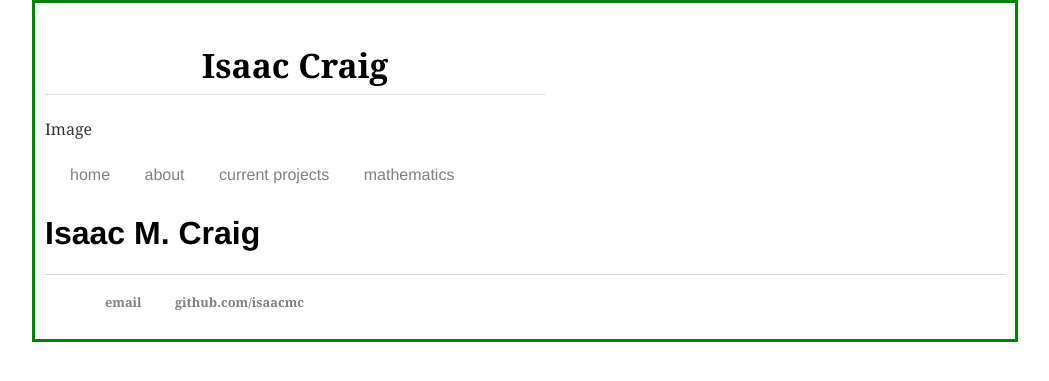
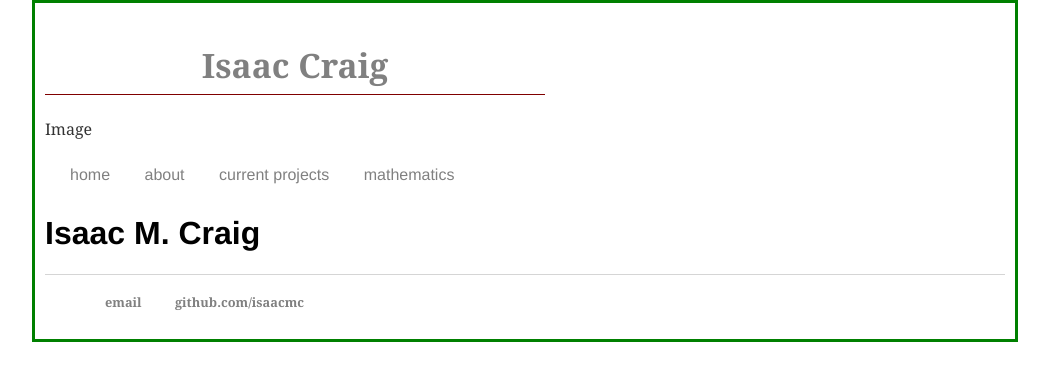
Before and after one commit to isundberg/isaacmc.github.io, a Jekyll site: the page built from index.html, in a window 1280 px wide. Shown: the top 381 px of the page, without its empty margins (115-1164 px from the left). Built offline with Jekyll 4.4.1, drawn with Linux system fonts in a browser that asks for light colours.

Commit message:
Update main.css

```diff
--- a/css/main.css
+++ b/css/main.css
@@ -8,7 +8,7 @@ body {
 }
 
 #site-title {
-    border-bottom: 1px solid #ddd;
+    border-bottom: 1px solid maroon;
     display: block;
     width: 50%;
     font-family: Georgia, "Bitstream Charter", serif;
@@ -16,7 +16,8 @@ body {
     font-size: 2.1rem;
     line-height: 1.15;
     padding: 10px;
-    text-align: center
+    text-align: center;
+    color: gray;
 }
 
 nav ul {
```
